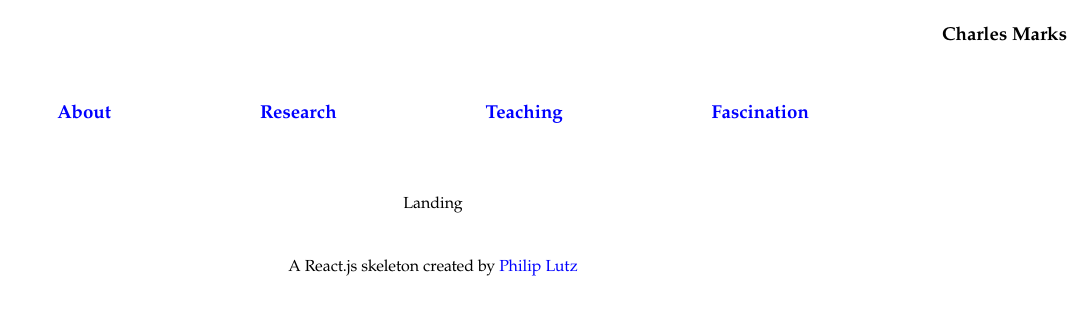
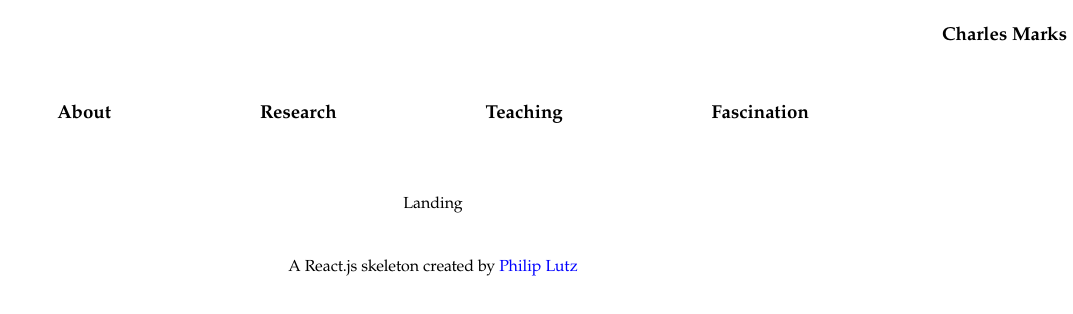
Before and after one commit to cmarkymark/portfolio-marks, a React (Create React App) app: page / in a window 1280 px wide. Shown: the top 314 px of the page, without its empty margins (207-1280 px from the left). Built offline with nearby package versions, Linux system fonts and the light colour scheme.

Commit message:
Update Navigation.css

```diff
--- a/src/components/navigation/Navigation.css
+++ b/src/components/navigation/Navigation.css
@@ -5,7 +5,7 @@
     justify-content: space-evenly
 }
 
-a #navigation {
+#navigation a {
   color: black;
   text-decoration: none;
 }
```
